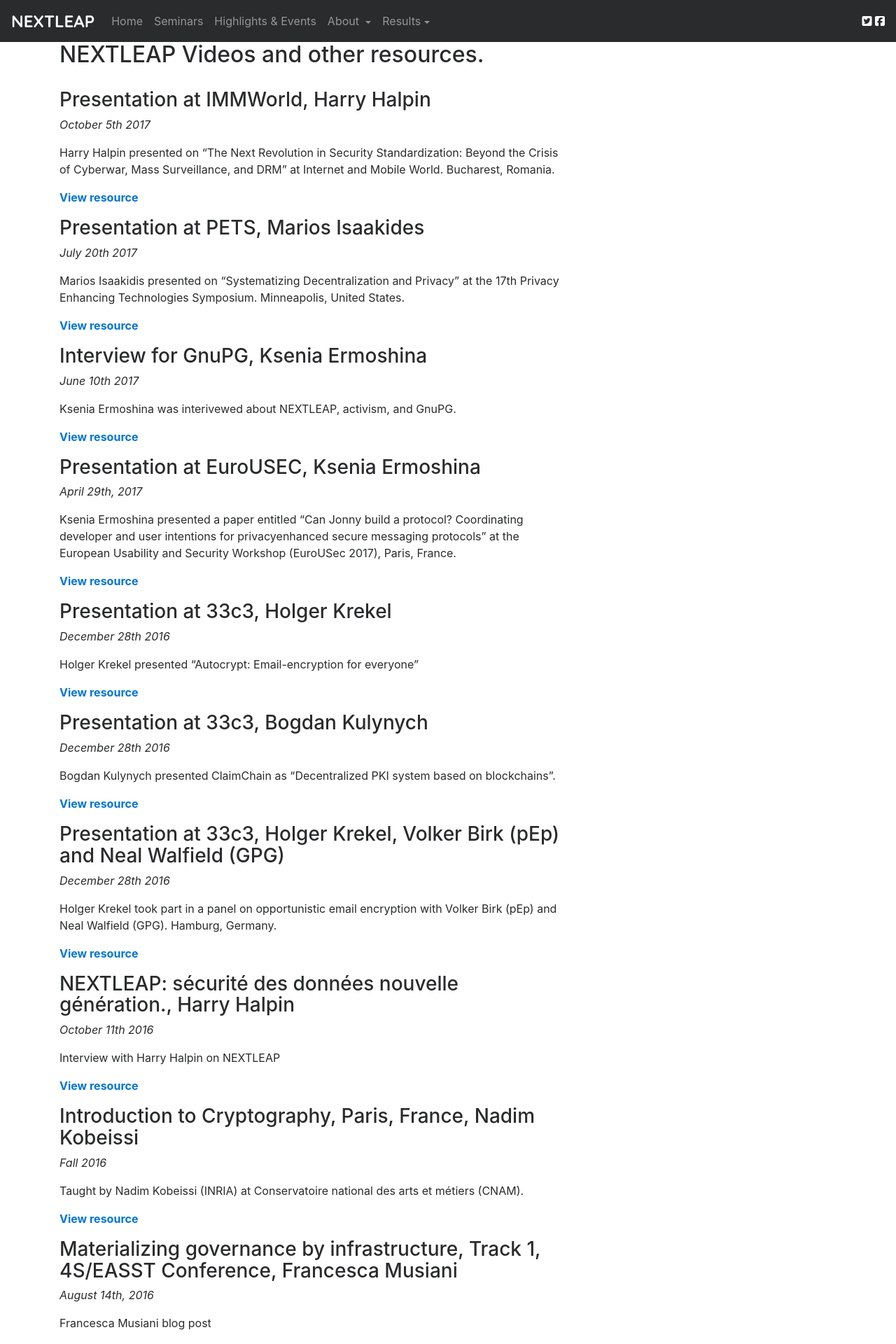
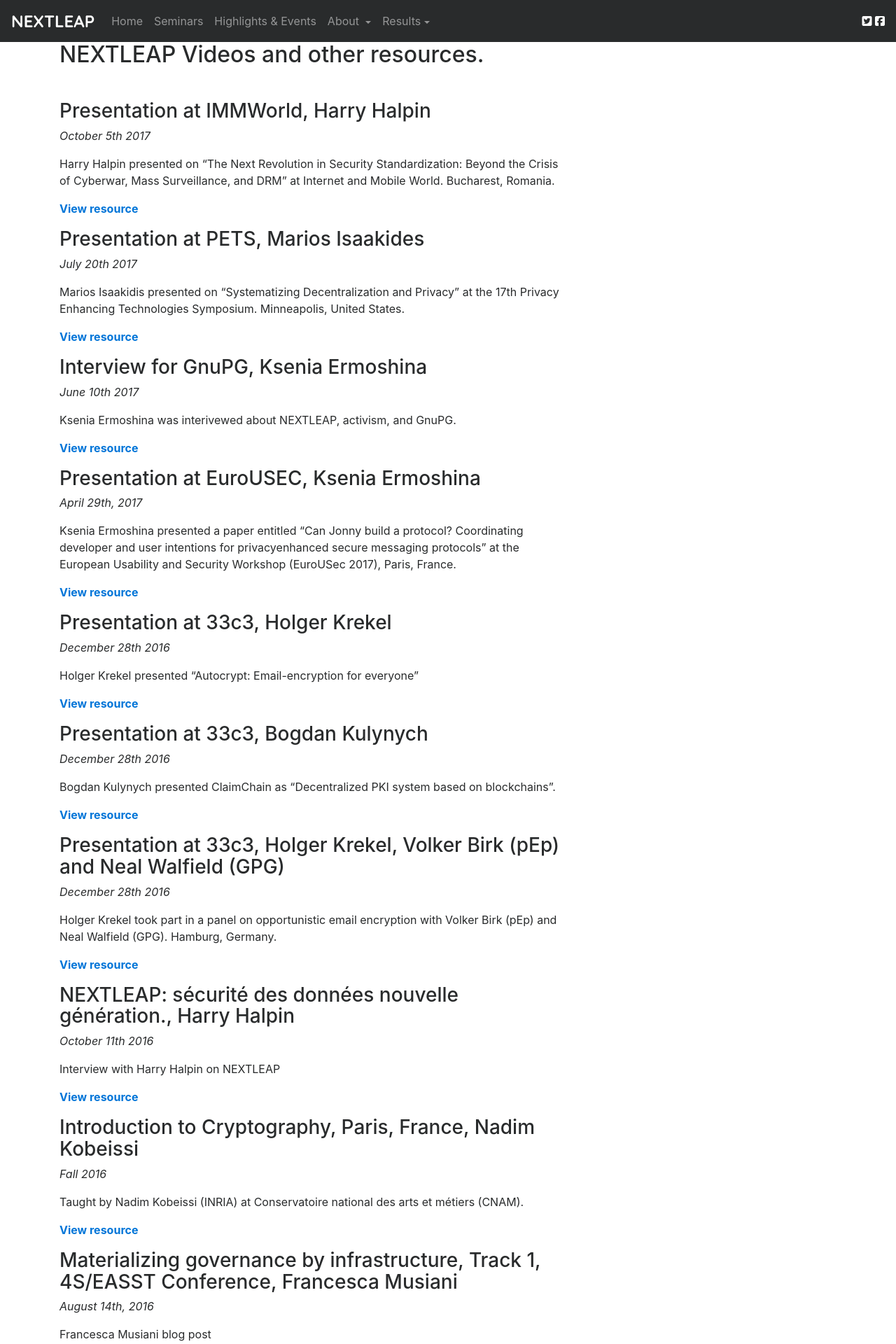
Before and after one commit to nextleap-project/nextleap-website, a Jekyll site: the page built from resources.html, in a window 1280 px wide. Shown: the top 1920 px of the page at 70% size. Built offline with Jekyll 4.4.1, drawn with Linux system fonts in a browser that asks for light colours; nearby versions of some CDN libraries.

Commit message:
Correct style and remove file

```diff
--- a/css/style2.scss
+++ b/css/style2.scss
@@ -205,7 +205,7 @@
 
   #highlights {
     & > div { margin-bottom: 40px; }
-    & > h2 { margin-bottom: 1em; }
+    & > h2 { margin-bottom: 1.5em; }
   }
 
   .flyer {
@@ -220,7 +220,7 @@
 
 #resources {
   & > h2 {
-    margin-bottom: 1em;
+    margin-bottom: 1.5em;
   }
 }
 
```
Also changed, not shown: 1 other file.
